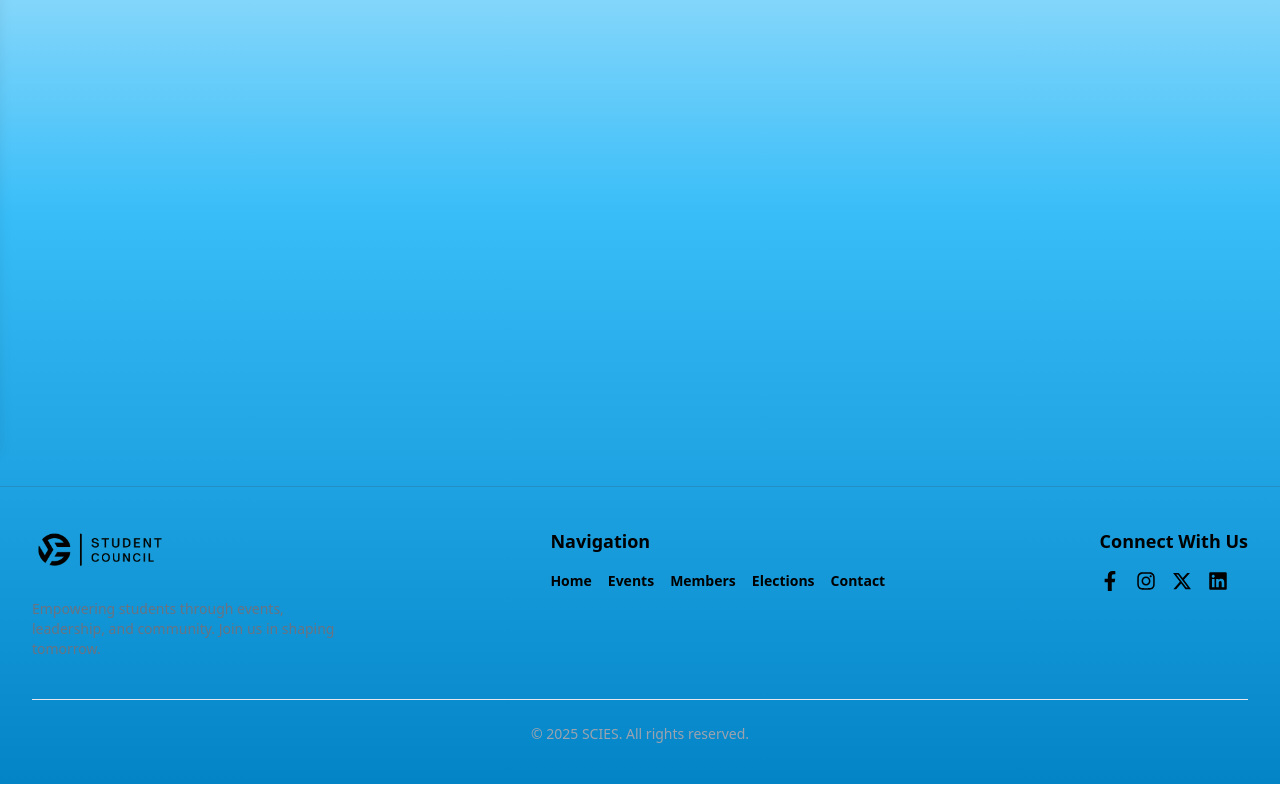
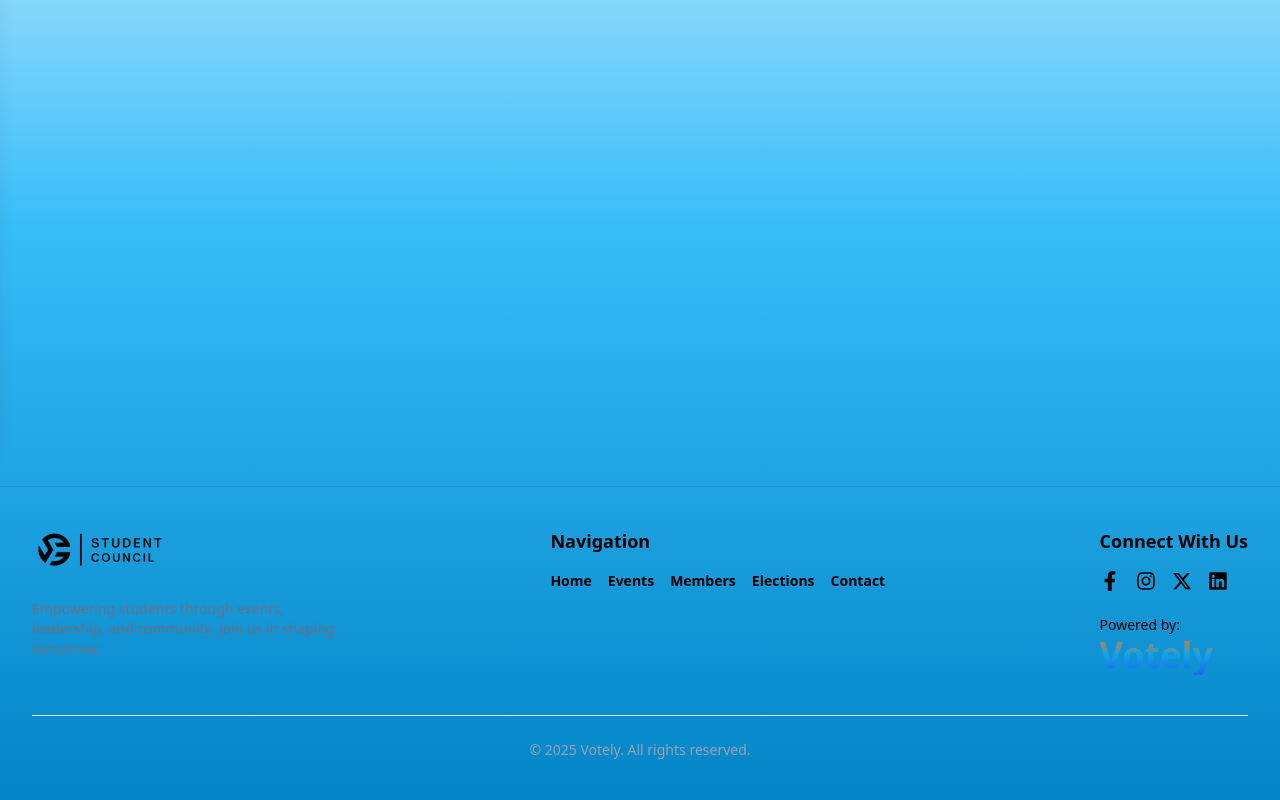
Before and after one commit to mr-dev-prince/scies, a React (Create React App) app: page /dashboard in a window 1280 px wide. Shown: the part 354-1154 px from the top of the page. Built offline with nearby package versions, Linux system fonts and the light colour scheme; no server answers; a web font is replaced by a local one.

Commit message:
feat: update footer to reflect new branding and add powered by section

```diff
--- a/src/components/AllContacts.jsx
+++ b/src/components/AllContacts.jsx
@@ -90,8 +90,6 @@ const AllContacts = () => {
 const ContactCard = ({ contact, handleMutation, loadingStatus }) => {
   const { name, email, category, message, resolved } = contact;
 
-  console.log(resolved);
-
   const getBgColor = (status) => {
     switch (status) {
       case 1:
@@ -168,12 +166,14 @@ const ContactCard = ({ contact, handleMutation, loadingStatus }) => {
           {loadingStatus.deleting ? <Loader /> : "Delete"}
         </button>
         <button
+          disabled={contact?.resolved === 1}
           className="bg-gray-400 hover:bg-green-500 text-white font-semibold h-10 w-32 flex justify-center items-center rounded-md"
           onClick={() => handleMutation(contact._id, "resolve")}
         >
           {loadingStatus.resolving ? <Loader /> : "Resolve"}
         </button>
         <button
+          disabled={contact?.resolved === 0}
           className="bg-gray-400 hover:bg-yellow-500 text-white font-semibold h-10 w-32 flex justify-center items-center rounded-md"
           onClick={() => handleMutation(contact._id, "reject")}
         >
--- a/src/components/Footer.jsx
+++ b/src/components/Footer.jsx
@@ -86,10 +86,16 @@ const Footer = () => {
                 />
               </Link>
             </div>
+            <div className="mt-6 text-sm">
+              <p>Powered by:</p>
+              <p className="text-4xl font-bold bg-gradient-to-t from-blue-600 via-sky-500 to-orange-500 text-transparent bg-clip-text">
+                Votely
+              </p>
+            </div>
           </div>
         </div>
         <div className="mt-10 border-t border-gray-200 pt-6 text-sm text-center text-gray-400">
-          © {new Date().getFullYear()} SCIES. All rights reserved.
+          © {new Date().getFullYear()} Votely. All rights reserved.
         </div>
       </div>
     </footer>
```
